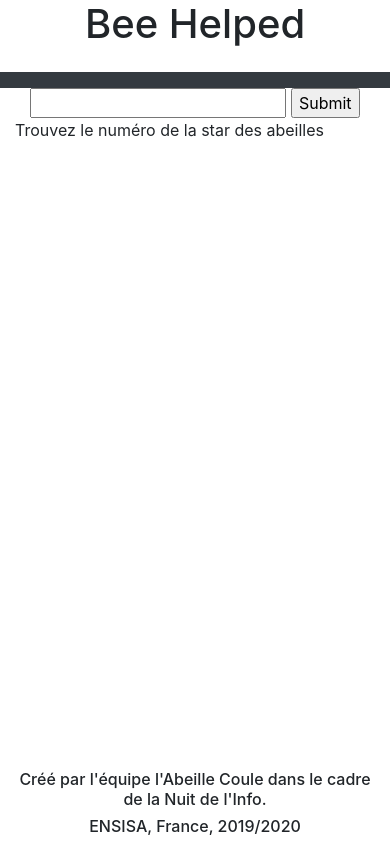
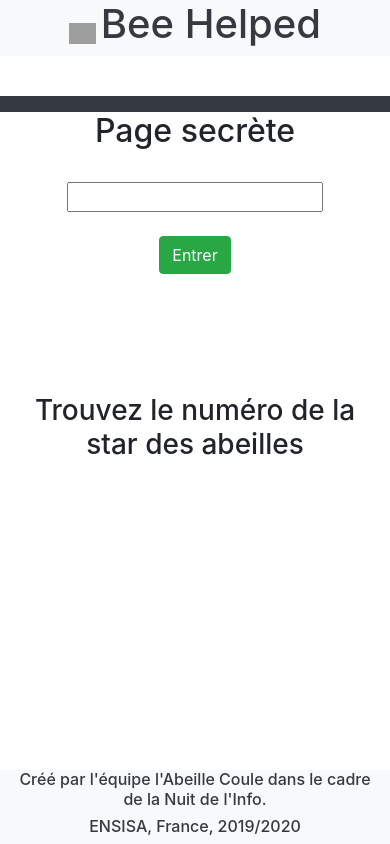
Before and after one commit to SelenEris/Bee-Helped, a Flask app: page /secret in a window 390 px wide. Run offline with Flask 2, Linux system fonts and the light colour scheme; some libraries are stand-ins or nearby versions; grey boxes are pictures that could not be loaded.

Commit message:
pictures, and some bootstrap modifications

```diff
--- a/main.py
+++ b/main.py
@@ -10,22 +10,28 @@ app = Flask(__name__)
 student_file_path = './data/students.json'
 studentDict=func.json_to_dictionary(student_file_path)
 
+
 @app.route('/secret')
 def secret():
     return render_template("secret.html")
 
+
 @app.route('/escape')
 def escape():
-    res.set_cookie('escape', value=true, max_age=60*20)
+    res = make_response(redirect(url_for('index')))
+    res.set_cookie('escape', value='true', max_age=60*20)
     return render_template("secret.html")
+
 
 @app.route('/enDeveloppement')
 def enDeveloppement():
     return render_template("enDeveloppement.html")
 
+
 @app.route('/')
 def index():
     return render_template("index.html")
+
 
 @app.route('/inscription')
 def inscription():
@@ -50,6 +56,7 @@ def connexion():
 @app.route('/connexion_failed')
 def connexion_failed():
     return render_template("connexion_failed.html")
+
 
 @app.route('/redir_from_secret', methods=['GET', 'POST'])
 def redir_from_secret():
@@ -79,36 +86,36 @@ def redir_from_connexion():
     else:
         return redirect(url_for('connexion_failed'))
 
+
 @app.route('/redirect_to_index_from_formulaire', methods=['GET','POST'])
 def redir_from_formulaire():
-	mail = request.form['mail']
-	dico={
-	"name": request.form['name'],
-	"surname": request.form['surname'],
-	"password": generate_password_hash(request.form['password'], "sha256"),
-	"birthDate": request.form['birthDate'],
-	"gender": request.form['gender'],
- 	"tel": request.form['tel'],
-	"nationality": request.form['nationality'],
-	"address": {
-    	"streetNumber": request.form['streetNumber'],
-    	"streetName": request.form['streetName'],
-    	"complement": request.form['complement'],
-    	"ZIPCode": request.form['ZIPCode'],
-    	"city": request.form['city']
-	},
-	"nStudent": request.form['nStudent'],
-	"nSecu": request.form['nSecu'],
-	"bacMention": request.form['bacMention'],
-	"yearStudies": request.form['yearStudies'],
-	"typeStudies": request.form['typeStudies'],
-	"earnings": request.form['earnings'],
-	"parentEarnings": request.form['parentEarnings']
-	}
-	studentDict[mail]=dico
-	func.dictionary_to_json(student_file_path, studentDict)
-	return redirect(url_for('index'))
-
+    mail = request.form['mail']
+    dico={
+    "name": request.form['name'],
+    "surname": request.form['surname'],
+    "password": generate_password_hash(request.form['password'], "sha256"),
+    "birthDate": request.form['birthDate'],
+    "gender": request.form['gender'],
+    "tel": request.form['tel'],
+    "nationality": request.form['nationality'],
+    "address": {
+        "streetNumber": request.form['streetNumber'],
+        "streetName": request.form['streetName'],
+        "complement": request.form['complement'],
+        "ZIPCode": request.form['ZIPCode'],
+        "city": request.form['city']
+    },
+    "nStudent": request.form['nStudent'],
+    "nSecu": request.form['nSecu'],
+    "bacMention": request.form['bacMention'],
+    "yearStudies": request.form['yearStudies'],
+    "typeStudies": request.form['typeStudies'],
+    "earnings": request.form['earnings'],
+    "parentEarnings": request.form['parentEarnings']
+    }
+    studentDict[mail]=dico
+    func.dictionary_to_json(student_file_path, studentDict)
+    return redirect(url_for('index'))
 
 
 if __name__ == '__main__':
--- a/static/styles.css
+++ b/static/styles.css
@@ -0,0 +1,14 @@
+.header-im {
+    display: inline-block
+    heigh : 7%;
+    width: 7%;
+}
+
+.dev-im {
+     heigh : 50%;
+     width: 50%;
+}
+
+h1 {
+    display: inline-block
+}
--- a/templates/connexion.html
+++ b/templates/connexion.html
@@ -1,6 +1,6 @@
 {% extends "layout.html" %} <!-- adding the created layout -->
 {% block content %}
-<form action="{{url_for('redir_from_connexion')}}" method="POST" class="text-center"> <!-- creating a listed form with all the names in datasheet -->
+<form action="{{url_for('redir_from_connexion')}}" method="POST" class="text-center">
     <div class="form-group text-center">
         <h2>Connexion</h2>
         <br/>
--- a/templates/connexion_failed.html
+++ b/templates/connexion_failed.html
@@ -4,7 +4,7 @@
     <div class="form-group text-center">
         <h2>Connexion</h2>
         <br/>
-        <div class="alert alert-secondary" role="alert">Votre adresse mail ou votre mot de passe est incorrect !</div>
+        <div class="alert alert-danger" role="alert">Votre adresse mail ou votre mot de passe est incorrect !</div>
         <label for="exampleInputEmail1" class="text-left">Email address</label>
         <input name="mail" type="email" class="form-control" id="exampleInputEmail1" aria-describedby="emailHelp">
         <label for="exampleInputPassword1" class="text-left">Password</label>
--- a/templates/enDeveloppement.html
+++ b/templates/enDeveloppement.html
@@ -1,4 +1,7 @@
 {% extends "layout.html" %} <!-- adding the created layout -->
 {% block content %}
-<h3>Cette page est encore en développement</h3>
+<div class="container text-center page-header">
+    <img class="dev-im" src="{{ url_for('static', filename='pictures/logo.png') }}" />
+    <h3>Cette page est encore en développement</h3>
+</div>
 {% endblock %}
--- a/templates/layout.html
+++ b/templates/layout.html
@@ -10,9 +10,11 @@
 
 <body>
 <header>
-    <div class="container text-center fixed-top page-header">
-        <h1 id="title">Bee Helped</h1>
+    <div class="text-center fixed-top page-header bg-light text-dark">
+        <img class="header-im" src="{{ url_for('static', filename='pictures/logo.png') }}" />
+         <h1 id="title">Bee Helped</h1>
     </div>
+    <br/>
     <br/>
     <br/>
     <br/>
@@ -24,7 +26,9 @@
     <div class="collapse navbar-collapse" id="navbarColor02">
         <ul class="navbar-nav mr-auto">
             <li class="nav-item active">
-                <a class="nav-link" href="{{url_for('index')}}">Bee Helped </a>
+                <a class="nav-link" href="{{url_for('index')}}">
+                    <img src="{{ url_for('static', filename='pictures/logo.png') }}" width="30px" height="30px" />
+                </a>
             </li>
             <li class="nav-item">
                 <a class="nav-link" href="{{url_for('enDeveloppement')}}">Trouver une aide</a>
@@ -57,11 +61,18 @@
 <div class="container" id="principal-block">
     {% block content %}
     {% endblock %}
+
+    <br/>
+    <br/>
+    <br/>
 </div>
 <footer class="page-footer text-center fixed-bottom">
     <div class="container">
         <div class="row">
-            <div class="col-md-12">
+            <br/>
+            <br/>
+            <br/>
+            <div class="col-md-12 bg-light text-dark">
                 <h6> Créé par l'équipe l'Abeille Coule dans le cadre de la Nuit de l'Info.</h6>
                 <h6> ENSISA, France, 2019/2020</h6>
             </div>
--- a/templates/secret.html
+++ b/templates/secret.html
@@ -1,10 +1,20 @@
 {% extends "layout.html" %} <!-- adding the created layout -->
 {% block content %}
-<div class="class=form-group text-center">
-<form action="{{url_for('redir_from_secret')}}" method="POST">
-	<input type="test" name="numeroSecret">
-	<input type="submit" name="submit">
+<form action="{{url_for('redir_from_secret')}}" method="POST" class="text-center">
+	<div class="form-group text-center">
+		<h2>Page secrète</h2>
+		<br/>
+		<input type="text" name="numeroSecret">
+		<div class="text-center">
+			<br/>
+			<button type="submit" class="btn btn-success text-center">Entrer</button>
+		</div>
+		<br/>
+		<br/>
+		<br/>
+		<br/>
+		<br/>
+		<h3 class="text-center">Trouvez le numéro de la star des abeilles</h3>
+	</div>
 </form>
-</div>
-<p> Trouvez le numéro de la star des abeilles </p>
 {% endblock %}
```
Also changed, not shown: templates/secretMissed.html (+18 -7 lines).
